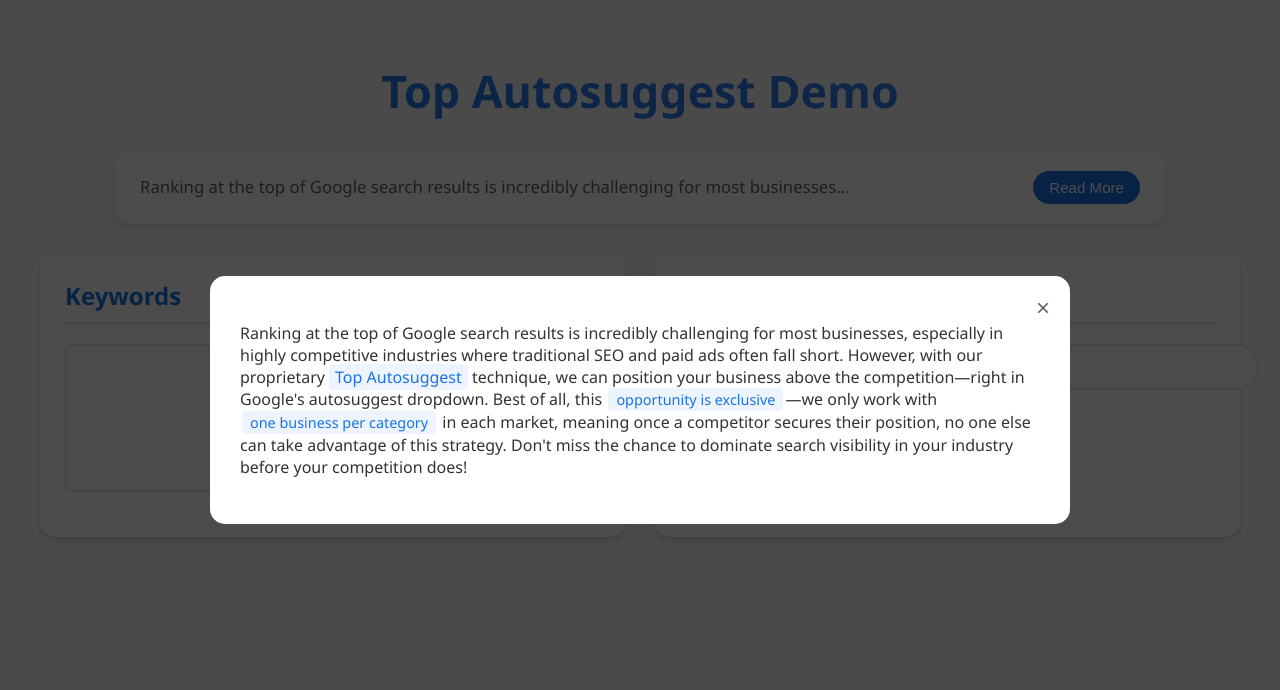
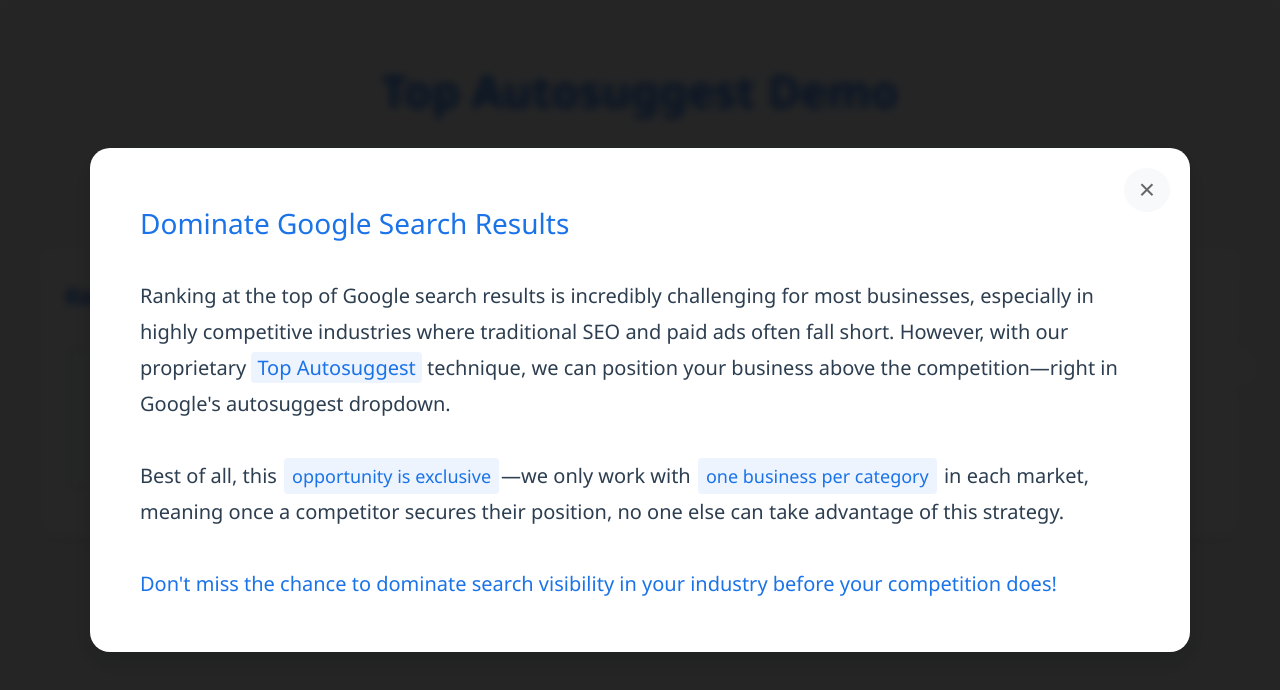
Before and after one commit to richardeisneragency/niche-demo, a plain HTML site: page index.html in a window 1280 px wide. Both pictures are taken after a click on the button "Read More". Drawn offline with Linux system fonts and the light colour scheme.

Commit message:
Enhance modal styling and fix z-index

```diff
--- a/index.html
+++ b/index.html
@@ -62,36 +62,48 @@
             left: 0;
             right: 0;
             bottom: 0;
-            background: rgba(0, 0, 0, 0.7);
-            z-index: 1000;
+            background: rgba(0, 0, 0, 0.85);
+            z-index: 10000;
             align-items: center;
             justify-content: center;
             padding: 20px;
+            backdrop-filter: blur(5px);
         }
         .modal-content {
             background: white;
-            padding: 30px;
-            border-radius: 15px;
-            max-width: 800px;
-            width: 100%;
+            padding: 50px;
+            border-radius: 20px;
+            max-width: 1000px;
+            width: 90%;
             position: relative;
             max-height: 90vh;
             overflow-y: auto;
+            font-size: 1.25em;
+            line-height: 1.8;
+            box-shadow: 0 10px 25px rgba(0,0,0,0.2);
+        }
+        .modal-content p {
+            margin: 0;
+            color: #2c3e50;
         }
         .modal-close {
             position: absolute;
-            top: 15px;
-            right: 15px;
-            background: none;
+            top: 20px;
+            right: 20px;
+            background: #f8f9fa;
             border: none;
-            font-size: 24px;
+            font-size: 28px;
             cursor: pointer;
             color: #666;
-            padding: 5px;
+            padding: 8px 15px;
             line-height: 1;
+            border-radius: 50%;
+            transition: all 0.2s ease;
         }
         .modal-close:hover {
+            background: #e9ecef;
             color: #333;
+            transform: scale(1.1);
         }
         .highlight-text {
             color: #1a73e8;
@@ -226,7 +238,16 @@
     <div class="modal-overlay" id="modal">
         <div class="modal-content">
             <button class="modal-close" onclick="hideModal()">&times;</button>
-            <p>Ranking at the top of Google search results is incredibly challenging for most businesses, especially in highly competitive industries where traditional SEO and paid ads often fall short. However, with our proprietary <span class="highlight-text">Top Autosuggest</span> technique, we can position your business above the competition—right in Google's autosuggest dropdown. Best of all, this <span class="exclusive-tag">opportunity is exclusive</span>—we only work with <span class="exclusive-tag">one business per category</span> in each market, meaning once a competitor secures their position, no one else can take advantage of this strategy. Don't miss the chance to dominate search visibility in your industry before your competition does!</p>
+            <p>
+                <span style="display: block; font-size: 1.4em; color: #1a73e8; margin-bottom: 30px; font-weight: 500;">
+                    Dominate Google Search Results
+                </span>
+                Ranking at the top of Google search results is incredibly challenging for most businesses, especially in highly competitive industries where traditional SEO and paid ads often fall short. However, with our proprietary <span class="highlight-text">Top Autosuggest</span> technique, we can position your business above the competition—right in Google's autosuggest dropdown.
+                <br><br>
+                Best of all, this <span class="exclusive-tag">opportunity is exclusive</span>—we only work with <span class="exclusive-tag">one business per category</span> in each market, meaning once a competitor secures their position, no one else can take advantage of this strategy.
+                <br><br>
+                <span style="color: #1a73e8; font-weight: 500;">Don't miss the chance to dominate search visibility in your industry before your competition does!</span>
+            </p>
         </div>
     </div>
 
```
